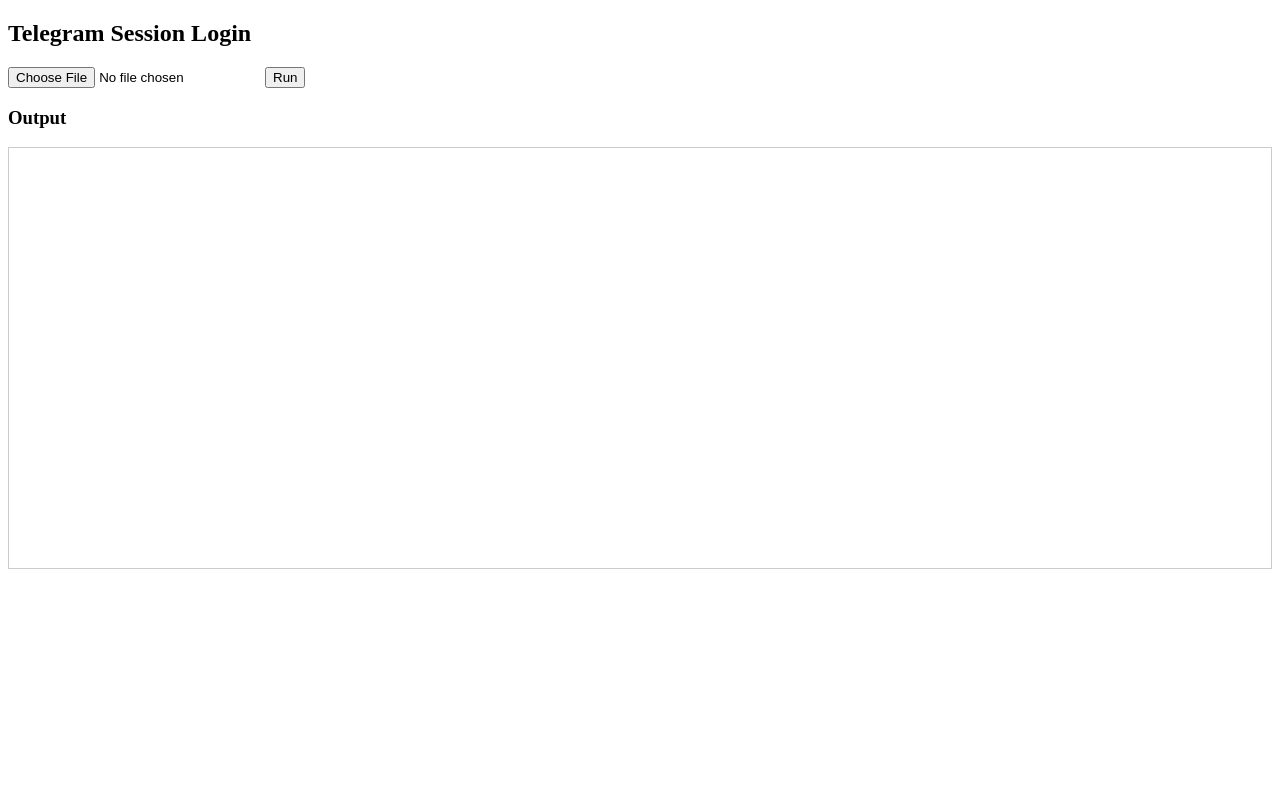
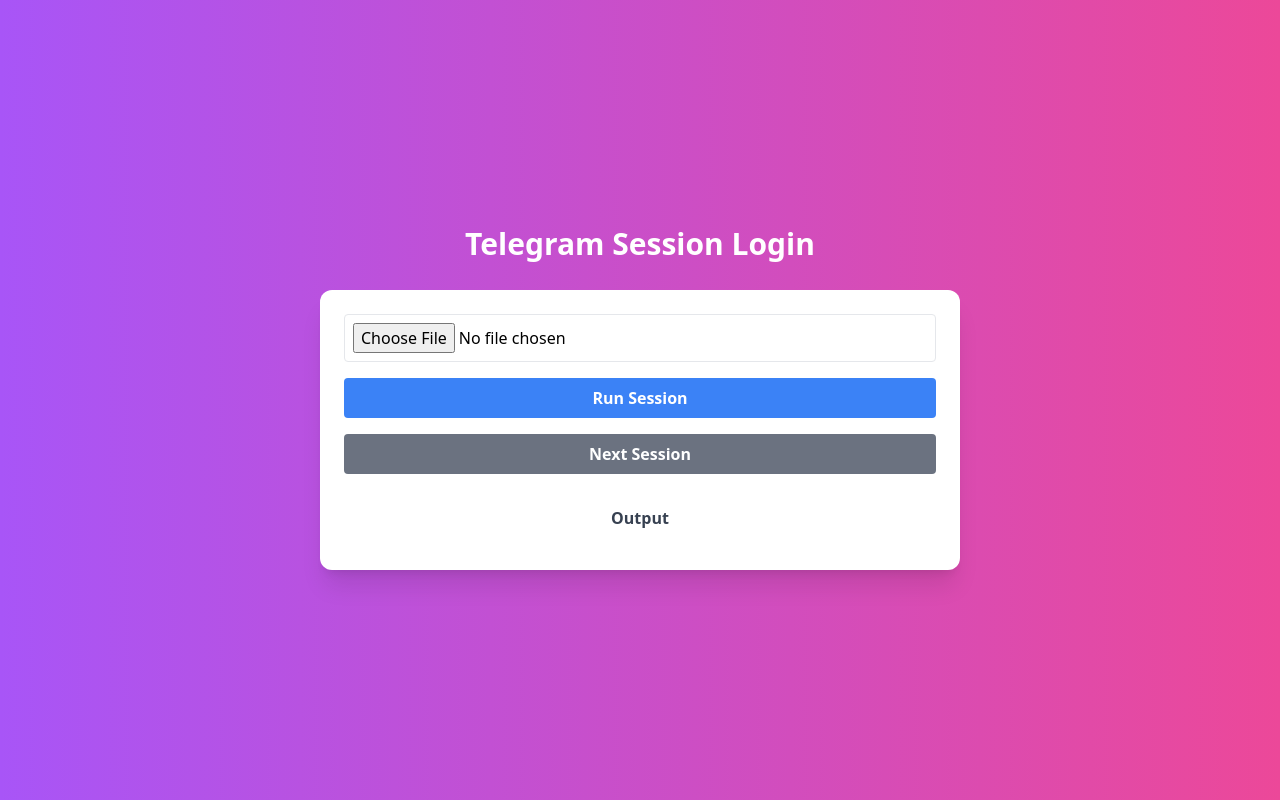
Before and after one commit to Omorfarukvip009/session-to-otp, a Flask app: page / in a window 1280 px wide. Run offline with Flask 3, Linux system fonts and the light colour scheme; some libraries are stand-ins or nearby versions.

Commit message:
Update index.html

```diff
--- a/templates/index.html
+++ b/templates/index.html
@@ -4,32 +4,54 @@
 <meta charset="UTF-8">
 <meta name="viewport" content="width=device-width, initial-scale=1.0">
 <title>Telegram Session Login</title>
+<script src="https://cdn.tailwindcss.com"></script>
+<style>
+#output_box {
+    @apply border border-gray-300 p-4 rounded-lg h-96 overflow-auto bg-gray-100 text-gray-900;
+    font-family: monospace;
+    transition: all 0.3s ease-in-out;
+}
+button {
+    transition: transform 0.2s ease, background-color 0.2s ease;
+}
+button:hover {
+    transform: scale(1.05);
+    background-color: #2563eb;
+}
+</style>
 <script>
 async function runLogin() {
     const fileInput = document.getElementById("session_file");
-    if (!fileInput.files.length) {
-        alert("Please select a .session file");
-        return;
-    }
+    if (!fileInput.files.length) { alert("Please select a .session file"); return; }
 
     const formData = new FormData();
     formData.append("session_file", fileInput.files[0]);
 
+    const outputBox = document.getElementById("output_box");
+    outputBox.innerHTML = "<p class='text-blue-500'>Running... please wait!</p>";
+
     const res = await fetch("/upload_run", { method: "POST", body: formData });
     const data = await res.json();
 
-    const outputBox = document.getElementById("output_box");
     outputBox.innerHTML = `<pre>${data.output}</pre>`;
+}
+
+function nextSession() {
+    document.getElementById("output_box").innerHTML = "";
+    document.getElementById("session_file").value = "";
 }
 </script>
 </head>
-<body>
-<h2>Telegram Session Login</h2>
+<body class="bg-gradient-to-r from-purple-500 to-pink-500 min-h-screen flex flex-col items-center justify-center text-white">
+<h2 class="text-3xl font-bold mb-6 animate-bounce">Telegram Session Login</h2>
 
-<input type="file" id="session_file" accept=".session">
-<button onclick="runLogin()">Run</button>
+<div class="bg-white p-6 rounded-xl shadow-xl w-11/12 md:w-1/2 flex flex-col items-center gap-4">
+<input type="file" id="session_file" accept=".session" class="border p-2 rounded w-full text-black">
+<button onclick="runLogin()" class="bg-blue-500 text-white px-6 py-2 rounded font-semibold w-full">Run Session</button>
+<button onclick="nextSession()" class="bg-gray-500 text-white px-6 py-2 rounded font-semibold w-full">Next Session</button>
 
-<h3>Output</h3>
-<div id="output_box" style="border:1px solid #ccc; padding:10px; height:400px; overflow:auto;"></div>
+<h3 class="mt-4 text-gray-700 font-bold">Output</h3>
+<div id="output_box" class="w-full"></div>
+</div>
 </body>
 </html>
```
